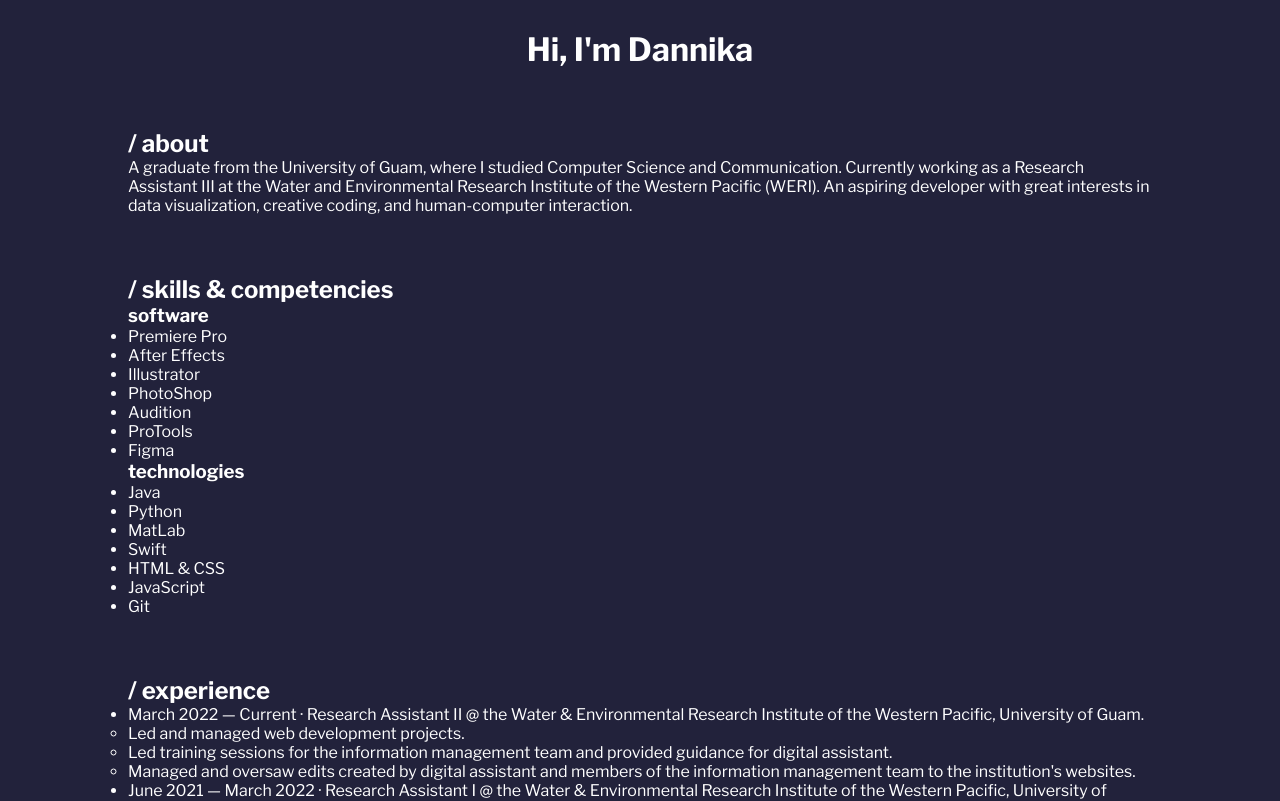
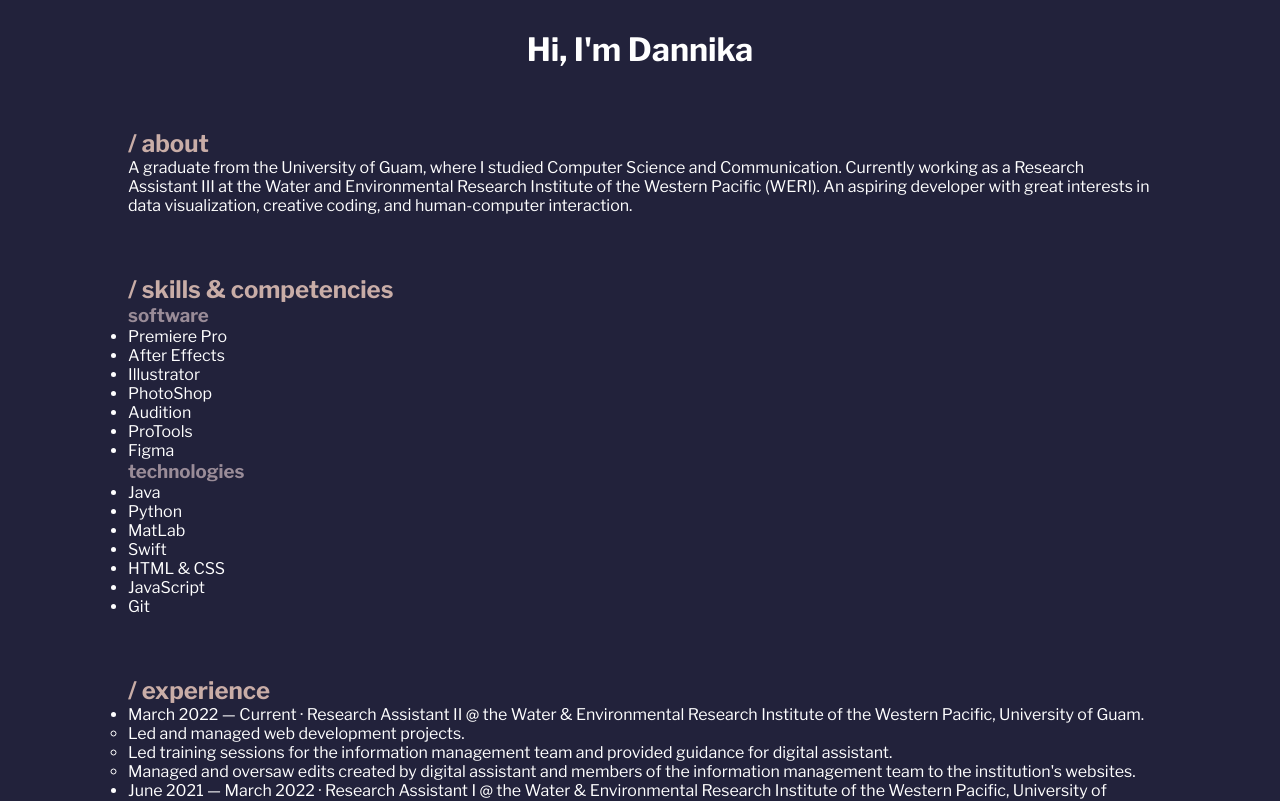
Before and after one commit to dannikate/dannikate.github.io, a React (Create React App) app: page / in a window 1280 px wide. Shown: the top 801 px of the page. Built offline with nearby package versions, Linux system fonts and the light colour scheme.

Commit message:
updated colors for headings

```diff
--- a/src/styles/main.css
+++ b/src/styles/main.css
@@ -91,3 +91,11 @@ h1 {
     margin: auto;
     padding: 30px;
 }
+
+.section-header {
+    color: #c9ada7;
+}
+
+.section-sub-header {
+    color: #9a8c98;
+}
```
